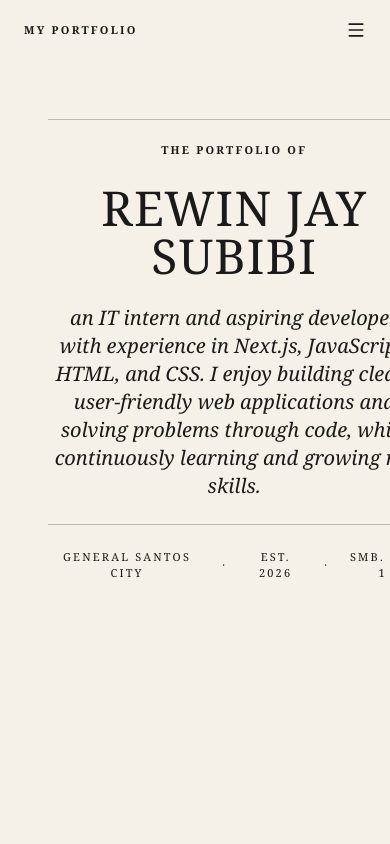
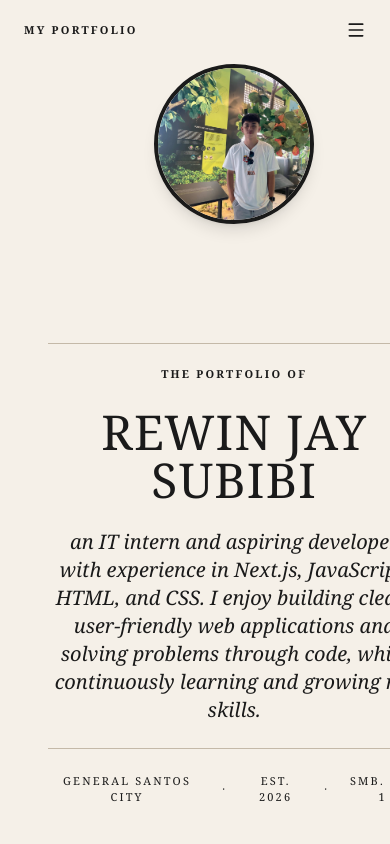
Before and after one commit to rewinjaysubibi/SMBport, a Next.js app: page / in a window 390 px wide. Shown: the top 844 px of the page. Built offline with nearby package versions, Linux system fonts and the light colour scheme.

Commit message:
fixing the image size on mobile view

```diff
--- a/app/page.tsx
+++ b/app/page.tsx
@@ -21,7 +21,22 @@ export default function Page() {
           target="_blank"
           rel="noopener noreferrer"
           className="group block"
-        ></a>
+        >
+          <div className="relative z-0 mx-auto mt-16 h-40 w-40 cursor-pointer overflow-hidden rounded-full border-4 border-[#1A1A1A] shadow-lg sm:h-52 sm:w-52 md:h-64 md:w-64">
+            <img
+              src="final3.jpg"
+              alt="Portfolio Image"
+              className="h-full w-full object-cover"
+            />
+
+            {/* Hover Overlay */}
+            <div className="absolute inset-0 flex items-center justify-center bg-black/60 opacity-0 transition duration-300 group-hover:opacity-100">
+              <p className="text-center text-sm font-medium text-white">
+                Click to see Pogi
+              </p>
+            </div>
+          </div>
+        </a>
 
         {/* Hero section */}
         <div className="-mt-30 pt-12 pb-16 md:pt-16 md:pb-20">
```
